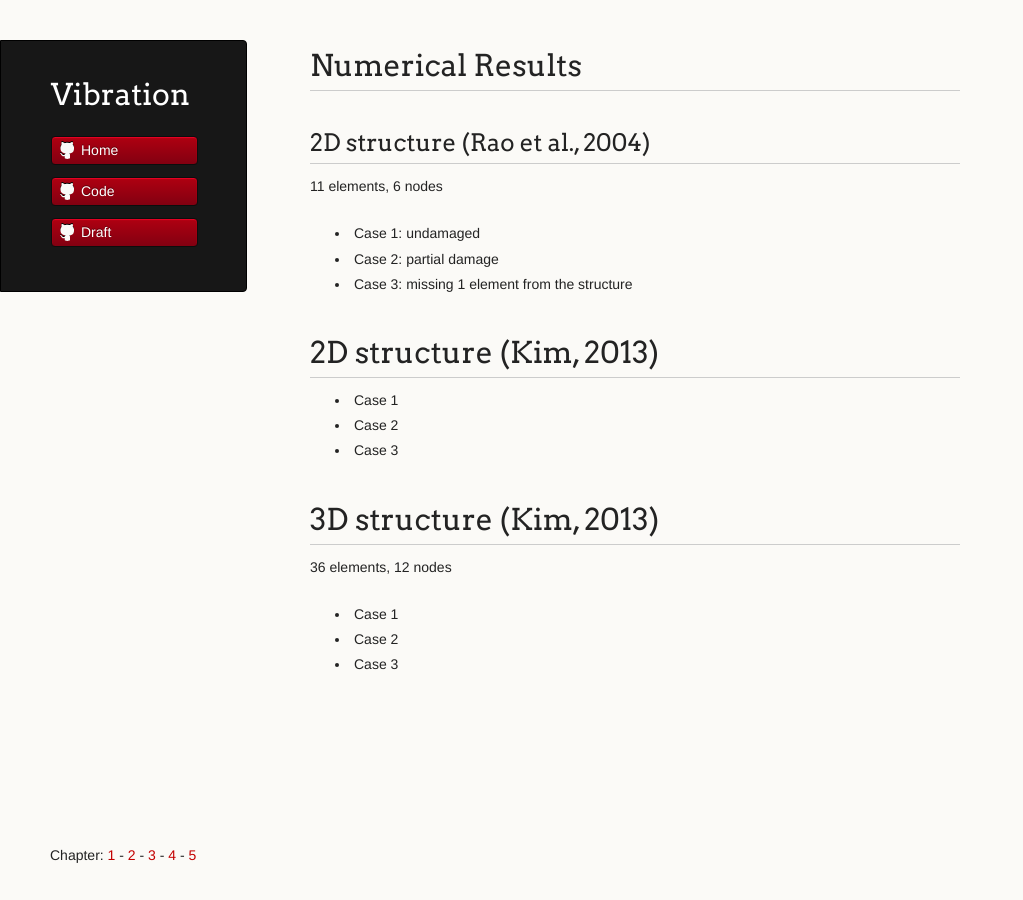
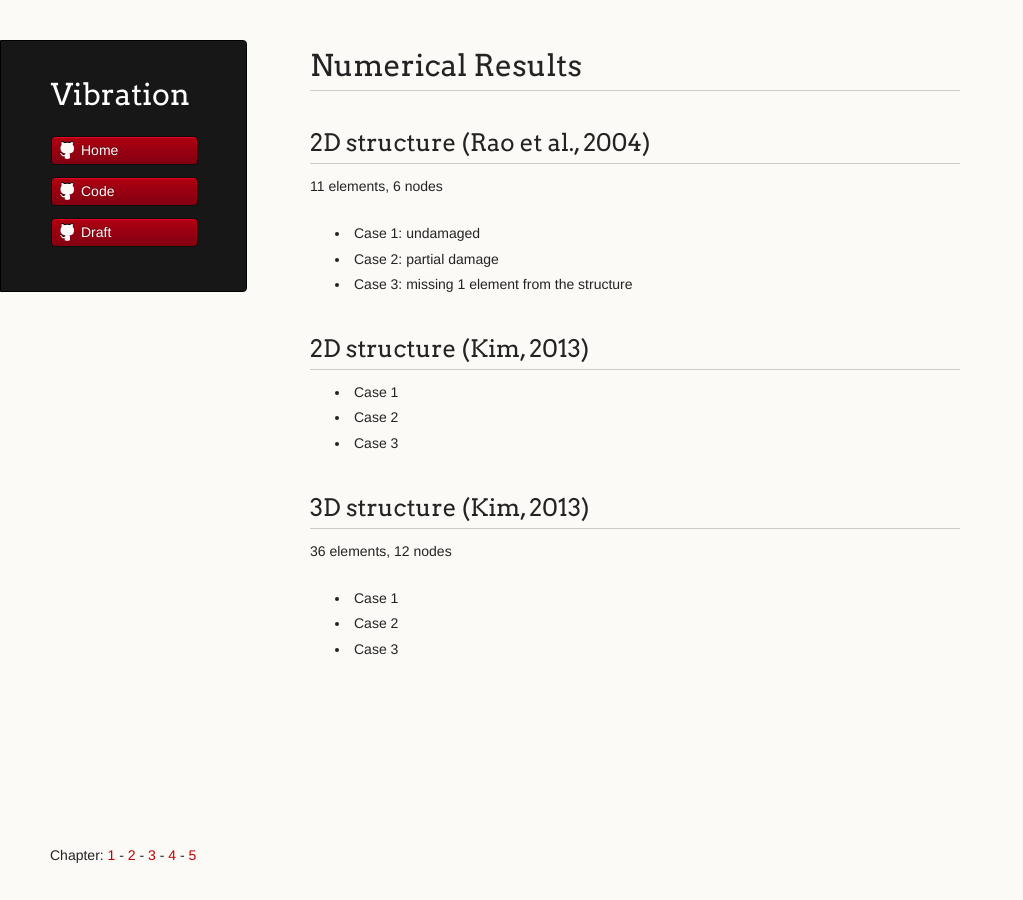
Before and after one commit to vireax/vibration, a Jekyll site: the page built from results/index.md, in a window 1280 px wide. Shown: the whole page, without its empty margins (0-1023 px from the left). Built offline with Jekyll 4.4.1, drawn with Linux system fonts in a browser that asks for light colours.

```diff
--- a/results/index.md
+++ b/results/index.md
@@ -13,14 +13,14 @@ title: Numerical Test Results
 - Case 2: partial damage
 - Case 3: missing 1 element from the structure
 
-# 2D structure (Kim, 2013)
+## 2D structure (Kim, 2013)
 
 - Case 1
 - Case 2
 - Case 3
 
 
-# 3D structure (Kim, 2013)
+## 3D structure (Kim, 2013)
 
 36 elements, 12 nodes
 
```
